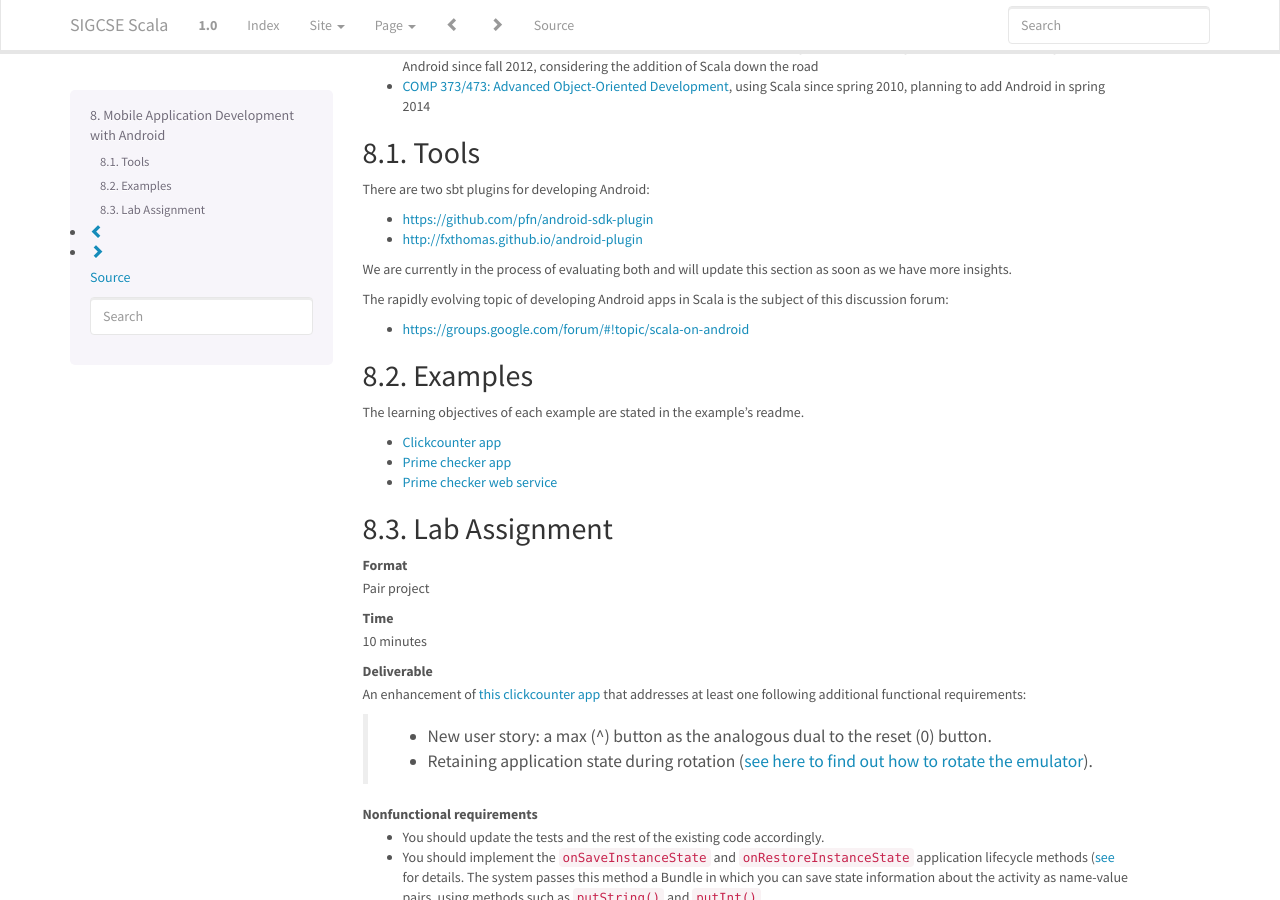
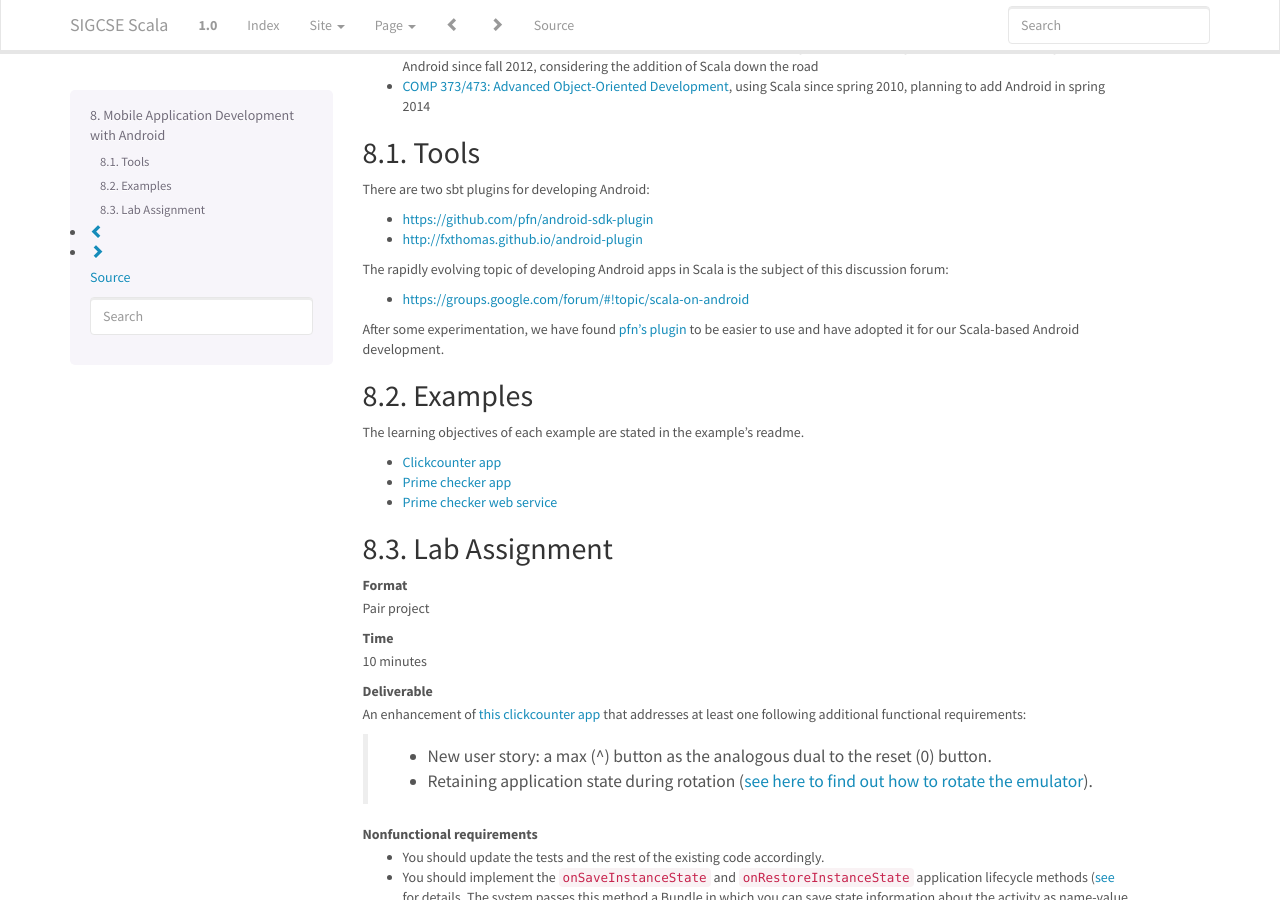
Before and after one commit to LoyolaChicagoBooks/scalaworkshop, a Sphinx documentation site: the page built from source/android.rst, in a window 1280 px wide and 900 px high, scrolled down 683 px. Built offline with Sphinx 7.4.7, drawn with Linux system fonts in a browser that asks for light colours.

Commit message:
minor update to Android section

```diff
--- a/source/android.rst
+++ b/source/android.rst
@@ -52,13 +52,14 @@ There are two sbt plugins for developing Android:
 - https://github.com/pfn/android-sdk-plugin
 - http://fxthomas.github.io/android-plugin
 
-We are currently in the process of evaluating both and will
-update this section as soon as we have more insights.
-
 The rapidly evolving topic of developing Android apps in Scala is the
 subject of this discussion forum:
 
 - https://groups.google.com/forum/#!topic/scala-on-android
+
+After some experimentation, we have found `pfn's plugin
+<https://github.com/pfn/android-sdk-plugin>`_ to be easier to use and
+have adopted it for our Scala-based Android development.
 
 Examples
 --------
```
